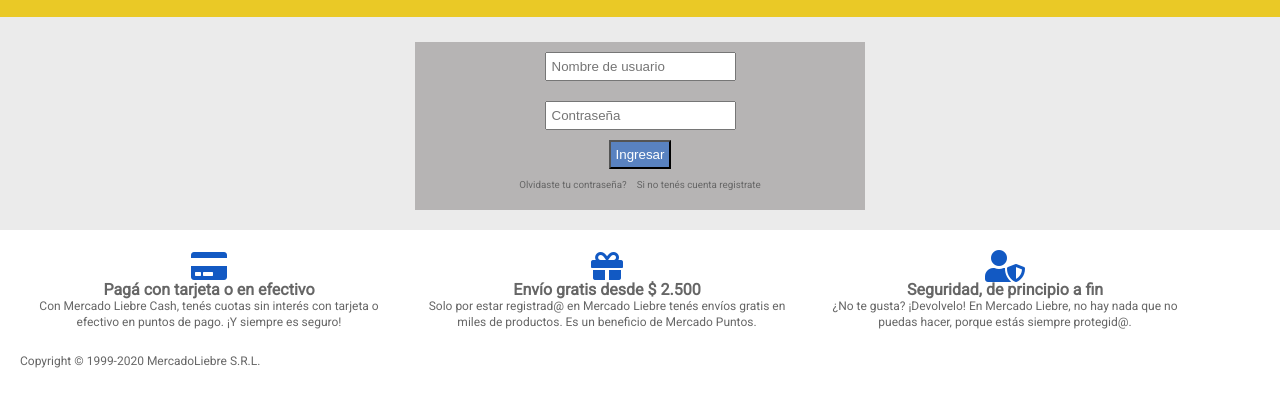
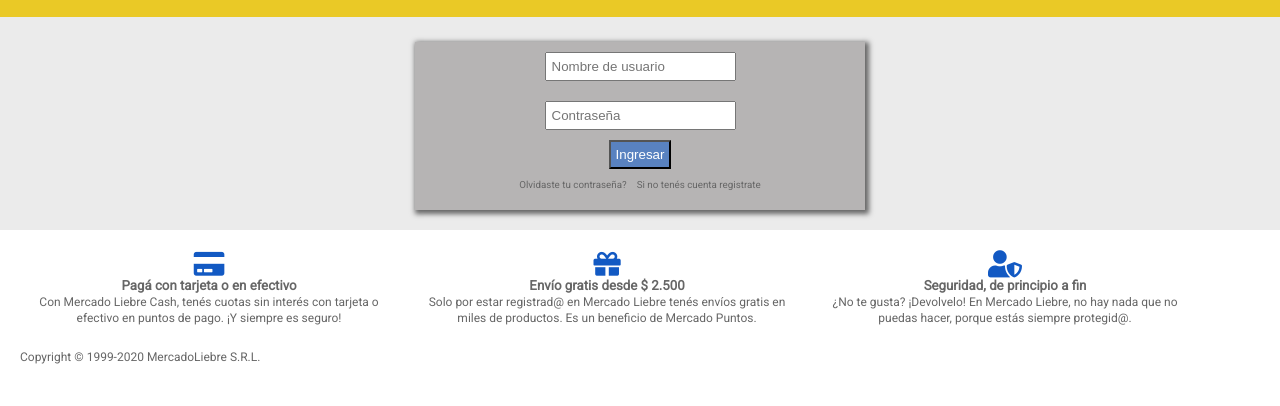
Before and after one commit to XimeEspagnol/repo_TP2, a website: page views/login.html in a window 1280 px wide. Shown: the part 160-566 px from the top of the page. Drawn offline with Linux system fonts and the light colour scheme.

Commit message:
ajuste Footer

```diff
--- a/package.json
+++ b/package.json
@@ -7,7 +7,8 @@
   "version": "1.0.0",
   "main": "app.js",
   "scripts": {
-    "start": "nodemon app.js"
+    "test": "nodemon app.js",
+    "start": "node app.js"
   },
   "keywords": [],
   "author": "",
--- a/public/css/styles.css
+++ b/public/css/styles.css
@@ -211,6 +211,7 @@
     margin-bottom: 20px;
     font-size: 12px;
     background-color: #b6b4b4;
+    box-shadow: 2px 2px 5px 2px #666;
 }
 
 form div {
@@ -225,6 +226,10 @@
 
 .text-field {
     padding: 5px;
+}
+
+.text-field:hover, .text-field:focus{
+    background-color:#ebebeb;
 }
 
 .text-div {
@@ -323,7 +328,7 @@
 }
 
 footer article {
-    font-size: 12;
+    font-size: 11;
     color: #666;
     text-align: center;
     line-height: 1em;
@@ -333,13 +338,12 @@
 
 footer article h4 {
     margin: auto;
-
 }
 
 footer article p.icono {
     color: #1259c3;
     text-align: center;
-    font-size: 2em;
+    font-size: 1.7em;
     line-height: 0px;
     margin: 0;
     transition: all 500ms;
--- a/views/login.html
+++ b/views/login.html
@@ -64,21 +64,21 @@
     <footer>
         <article class="art-footer">
             <p class="icono"><i class="fas fa-credit-card"></i></p>
-            <h4>Pagá con tarjeta o en efectivo</h4>
+            <h5>Pagá con tarjeta o en efectivo</h5>
             <p class="detalle">Con Mercado Liebre Cash, tenés cuotas sin interés con tarjeta o efectivo en
                 puntos de pago. ¡Y siempre es seguro!</p>
         </article>
 
         <article class="art-footer">
             <p class="icono"><i class="fas fa-gift"></i></p>
-            <h4>Envío gratis desde $ 2.500</h4>
+            <h5>Envío gratis desde $ 2.500</h5>
             <p class="detalle">Solo por estar registrad@ en Mercado Liebre tenés envíos gratis en miles de
                 productos. Es un beneficio de Mercado Puntos.</p>
         </article>
 
         <article class="art-footer">
             <p class="icono"><i class="fas fa-user-shield"></i></p>
-            <h4>Seguridad, de principio a fin</h4>
+            <h5>Seguridad, de principio a fin</h5>
             <p class="detalle">¿No te gusta? ¡Devolvelo! En Mercado Liebre, no hay nada que no puedas hacer,
                 porque estás siempre protegid@.</p>
         </article>
```
Also changed, not shown: views/home.html (+3 -3 lines), views/register.html (+3 -3 lines).
